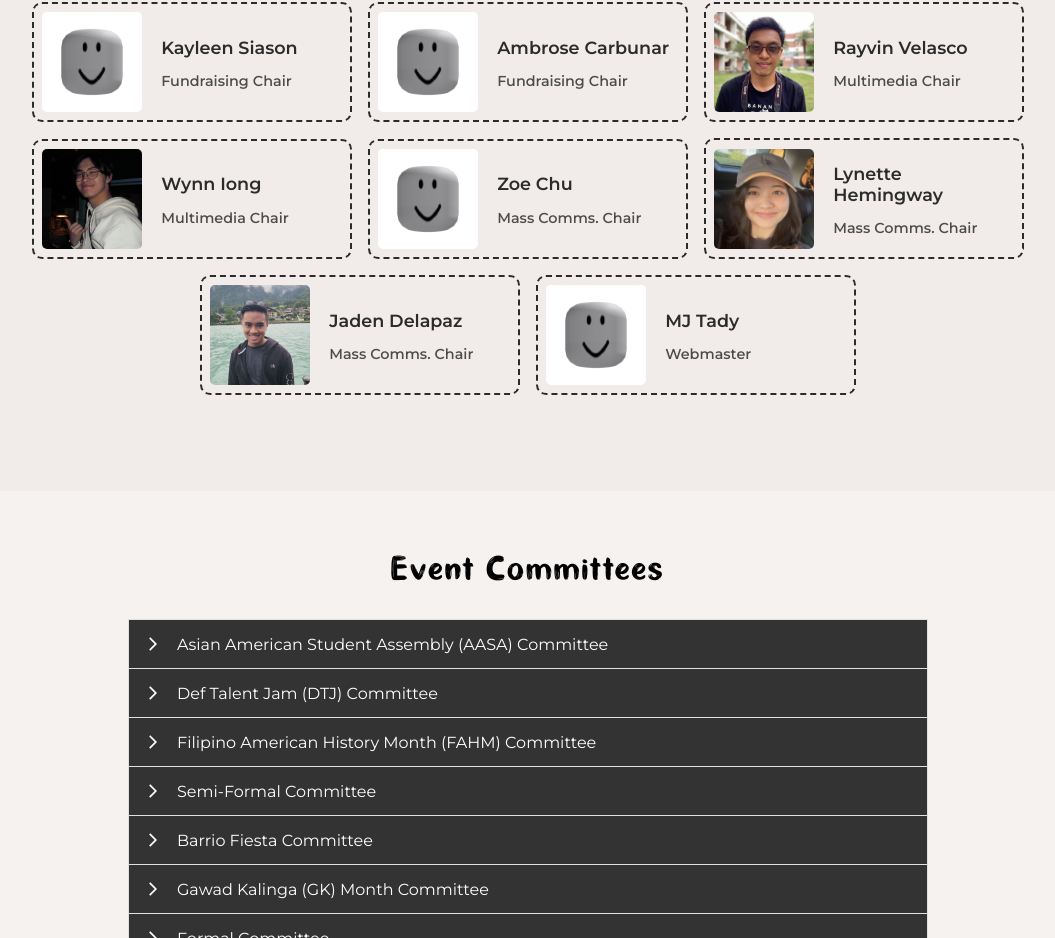
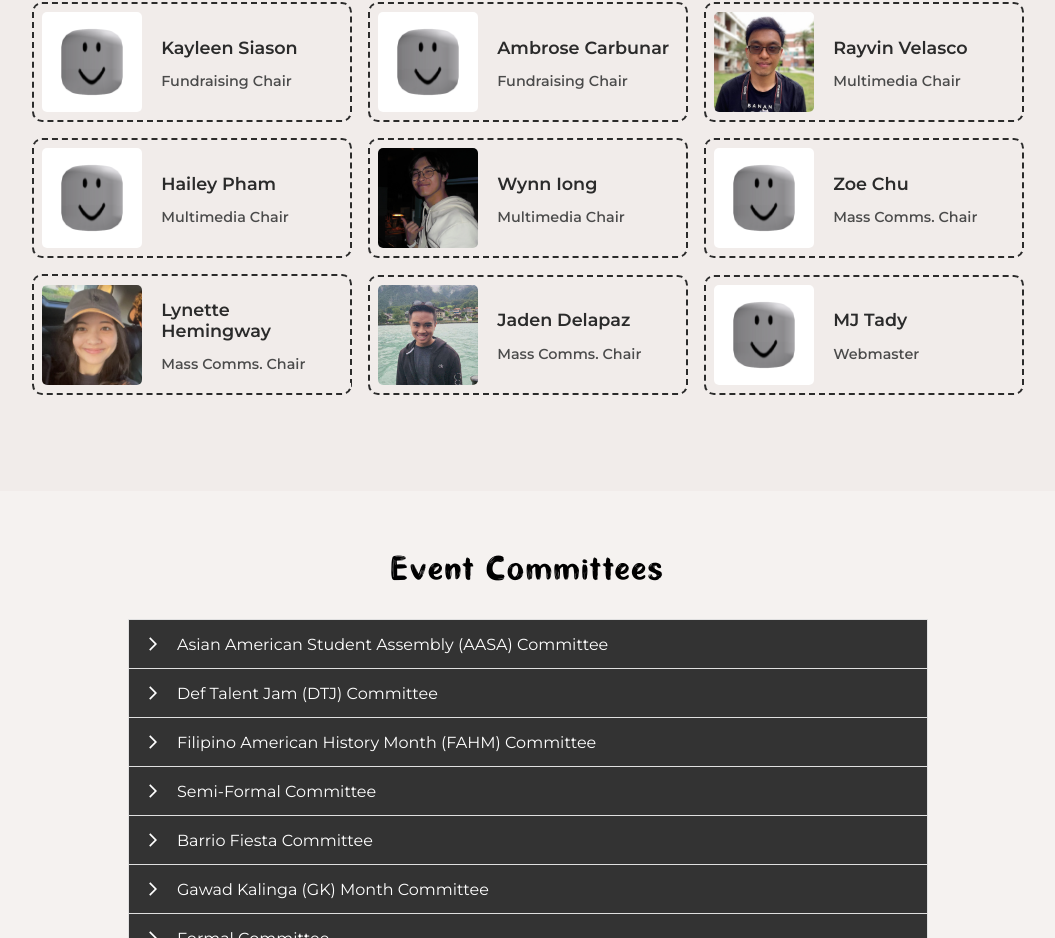
Before and after one commit to jareuhmee/uffsa, a React (Create React App) app: page /leadership in a window 1280 px wide. Shown: the part 1675-2613 px from the top of the page, without its empty margins (112-1167 px from the left). Built offline with nearby package versions, Linux system fonts and the light colour scheme.

Commit message:
added mm chair...

```diff
--- a/src/pages/Leadership/sections/C-Board.js
+++ b/src/pages/Leadership/sections/C-Board.js
@@ -144,14 +144,21 @@ const CBoard = () => {
             <h2>Fundraising Chair</h2>
           </div>
         </a>
-        <a href='https://www.instagram.com/jacob.patag/' target="_blank" rel="noopener noreferrer" className='cboard-card multimedia-card'>
+        <a href='' target="_blank" rel="noopener noreferrer" className='cboard-card multimedia-card'>
           <img src={Rayvin} alt='Rayvin Velasco' />
           <div className='cboard-card__text'>
             <h1>Rayvin Velasco</h1>
             <h2>Multimedia Chair</h2>
           </div>
         </a>
-        <a href='https://www.instagram.com/vincent.tol/' target="_blank" rel="noopener noreferrer" className='cboard-card multimedia-card'>
+        <a href='https://www.instagram.com/haileyyphm/' target="_blank" rel="noopener noreferrer" className='cboard-card multimedia-card'>
+          <img src={Default} alt=' Hailey Pham' />
+          <div className='cboard-card__text'>
+            <h1>Hailey Pham</h1>
+            <h2>Multimedia Chair</h2>
+          </div>
+        </a>
+        <a href='' target="_blank" rel="noopener noreferrer" className='cboard-card multimedia-card'>
           <img src={Wynn} alt='Wynn Iong' />
           <div className='cboard-card__text'>
             <h1>Wynn Iong</h1>
```
